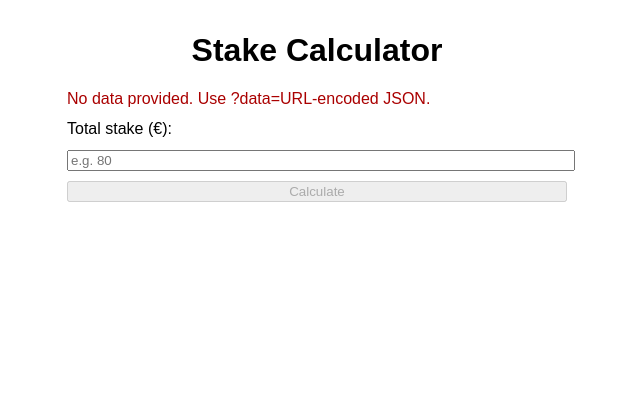
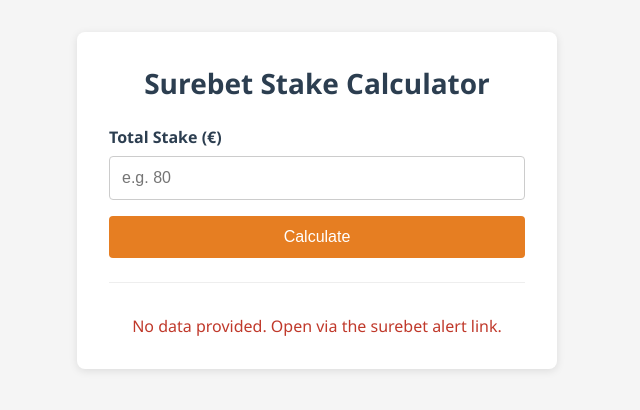
Before and after one commit to cblancac/surebet-calculator-frontend, a plain HTML site: page index.html in a window 1280 px wide. Shown: the whole page, without its empty margins (323-963 px from the left). Drawn offline with Linux system fonts and the light colour scheme.

Commit message:
improve quality of front

```diff
--- a/index.html
+++ b/index.html
@@ -2,22 +2,113 @@
 <html lang="en">
 <head>
   <meta charset="UTF-8">
+  <meta name="viewport" content="width=device-width, initial-scale=1">
   <title>Surebet Stake Calculator</title>
   <style>
-    body { font-family:sans-serif; max-width:500px; margin:2em auto; padding:0 1em; }
-    h1, h2 { text-align:center; }
-    label, input, button { display:block; width:100%; margin:0.75em 0; }
-    .result div { margin:0.5em 0; }
-    .error { color:#a00; }
+    :root {
+      --primary-color: #2c3e50;
+      --accent-color: #e67e22;
+      --bg-color: #f5f5f5;
+      --font-family: 'Segoe UI', Tahoma, sans-serif;
+    }
+    * { box-sizing: border-box; }
+    body {
+      margin: 0;
+      padding: 0;
+      background: var(--bg-color);
+      font-family: var(--font-family);
+      color: var(--primary-color);
+      display: flex;
+      flex-direction: column;
+      align-items: center;
+      min-height: 100vh;
+    }
+    .container {
+      background: #fff;
+      width: 100%;
+      max-width: 480px;
+      margin: 2rem;
+      padding: 2rem;
+      border-radius: 8px;
+      box-shadow: 0 2px 8px rgba(0,0,0,0.1);
+    }
+    h1 {
+      margin-top: 0;
+      font-size: 1.75rem;
+      text-align: center;
+      color: var(--primary-color);
+    }
+    .match-info {
+      text-align: center;
+      margin-bottom: 1.5rem;
+    }
+    .match-info h2 {
+      margin: 0;
+      font-size: 1.25rem;
+    }
+    .match-info p {
+      margin: 0.25rem 0 0;
+      color: #777;
+    }
+    label {
+      font-weight: bold;
+      margin-bottom: 0.5rem;
+      display: block;
+    }
+    input[type="number"] {
+      width: 100%;
+      padding: 0.75rem;
+      font-size: 1rem;
+      border: 1px solid #ccc;
+      border-radius: 4px;
+      margin-bottom: 1rem;
+    }
+    button {
+      width: 100%;
+      padding: 0.75rem;
+      font-size: 1rem;
+      background: var(--accent-color);
+      color: #fff;
+      border: none;
+      border-radius: 4px;
+      cursor: pointer;
+      transition: background 0.2s ease;
+    }
+    button:hover {
+      background: #d35400;
+    }
+    .results {
+      margin-top: 1.5rem;
+      border-top: 1px solid #eee;
+      padding-top: 1rem;
+    }
+    .results div {
+      padding: 0.5rem 0;
+      border-bottom: 1px solid #f0f0f0;
+    }
+    .results div:last-child {
+      border-bottom: none;
+    }
+    .error {
+      color: #c0392b;
+      margin-top: 1rem;
+      text-align: center;
+    }
   </style>
 </head>
 <body>
-  <h1>Stake Calculator</h1>
-  <div id="info"></div>
-  <label for="total">Total stake (€):</label>
-  <input id="total" type="number" placeholder="e.g. 80">
-  <button id="calc">Calculate</button>
-  <div id="results"></div>
+  <div class="container">
+    <h1>Surebet Stake Calculator</h1>
+
+    <div id="info" class="match-info"></div>
+
+    <label for="total">Total Stake (€)</label>
+    <input id="total" type="number" placeholder="e.g. 80" />
+    <button id="calc">Calculate</button>
+
+    <div id="results" class="results"></div>
+    <div id="error" class="error"></div>
+  </div>
 
   <script>
     const params = new URLSearchParams(location.search);
@@ -25,38 +116,40 @@
     let config;
     try {
       config = dataParam && JSON.parse(decodeURIComponent(dataParam));
-    } catch(e) {
+    } catch (err) {
       config = null;
     }
 
-    const infoEl = document.getElementById("info");
-    const calcBtn = document.getElementById("calc");
-    const resEl  = document.getElementById("results");
+    const infoEl   = document.getElementById("info");
+    const calcBtn  = document.getElementById("calc");
+    const resEl    = document.getElementById("results");
+    const errorEl  = document.getElementById("error");
 
     if (!config) {
-      infoEl.innerHTML = '<div class="error">No data provided. Use ?data=URL-encoded JSON.</div>';
+      errorEl.textContent = 'No data provided. Open via the surebet alert link.';
       calcBtn.disabled = true;
     } else {
-      // show match info
       const m = config.match;
-      infoEl.innerHTML = `<h2>${m.home} vs ${m.away}</h2><p>Time: ${m.time}</p>`;
+      infoEl.innerHTML = `<h2>${m.home} vs ${m.away}</h2><p>${m.sport.toUpperCase()} — ${m.time}</p>`;
     }
 
-    calcBtn.onclick = () => {
-      resEl.innerHTML = "";
+    calcBtn.addEventListener('click', () => {
+      errorEl.textContent = '';
+      resEl.innerHTML = '';
       const total = parseFloat(document.getElementById("total").value);
-      if (!total || total<=0) {
-        resEl.innerHTML = '<div class="error">Enter a valid total stake.</div>';
+      if (!total || total <= 0) {
+        errorEl.textContent = 'Please enter a valid stake amount.';
         return;
       }
       config.outcomes.forEach((o, i) => {
         const stake = (total / o.odd).toFixed(2);
-        const div   = document.createElement("div");
-        div.textContent =
-          `Outcome ${i+1} (${o.label}) @ odds ${o.odd} — bookmaker ${o.bookmaker}: €${stake}`;
+        const div = document.createElement('div');
+        div.innerHTML = `<strong>Outcome ${i+1} (${o.label})</strong><br/>
+                         Odds: ${o.odd} &nbsp;|&nbsp; Bookmaker: ${o.bookmaker}<br/>
+                         <strong>Stake:</strong> €${stake}`;
         resEl.appendChild(div);
       });
-    };
+    });
   </script>
 </body>
 </html>
```
